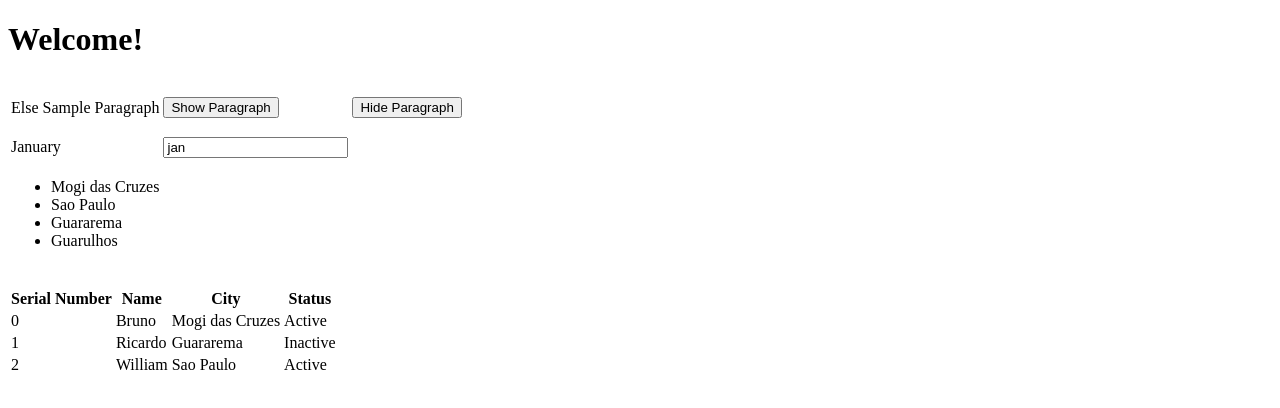
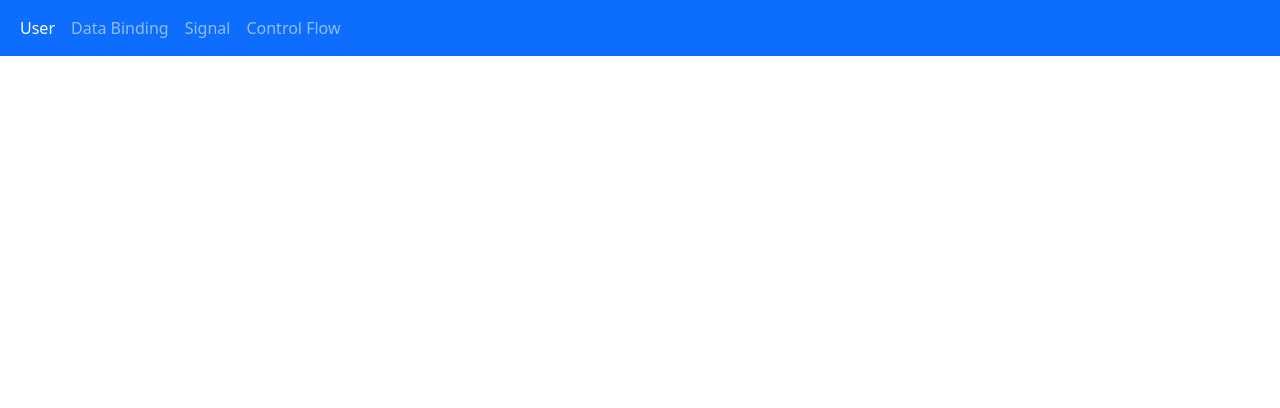
Before and after one commit to MateRamires/Angular_20_Tutorial, an Angular app: page / in a window 1280 px wide. Shown: the top 408 px of the page. Built offline with nearby package versions, Linux system fonts and the light colour scheme.

Commit message:
Adding Routing to the project

```diff
--- a/angular.json
+++ b/angular.json
@@ -25,6 +25,7 @@
               }
             ],
             "styles": [
+              "./node_modules/bootstrap/dist/css/bootstrap.min.css",
               "src/styles.css"
             ]
           },
--- a/src/app/app.html
+++ b/src/app/app.html
@@ -1,3 +1,19 @@
-<h1>Welcome!</h1>
-
-<app-control-flow></app-control-flow>
+<nav class="navbar navbar-expand-sm bg-primary navbar-dark">
+  <div class="container-fluid">
+    <ul class="navbar-nav">
+      <li class="nav-item">
+        <a class="nav-link active" routerLink="user">User</a>
+      </li>
+      <li class="nav-item">
+        <a class="nav-link" routerLink="data-binding">Data Binding</a>
+      </li>
+      <li class="nav-item">
+        <a class="nav-link" routerLink="signal">Signal</a>
+      </li>
+      <li class="nav-item">
+        <a class="nav-link" routerLink="control-flow">Control Flow</a>
+      </li>
+    </ul>
+  </div>
+</nav>
+<router-outlet></router-outlet>
--- a/src/app/app.routes.ts
+++ b/src/app/app.routes.ts
@@ -1,3 +1,24 @@
 import { Routes } from '@angular/router';
+import { User } from './components/user/user';
+import { ControlFlow } from './components/control-flow/control-flow';
+import { DataBinding } from './components/data-binding/data-binding';
+import { SignalExample } from './components/signal-example/signal-example';
 
-export const routes: Routes = [];
+export const routes: Routes = [
+    {
+        path: "user",
+        component: User
+    },
+    {
+        path: "control-flow",
+        component: ControlFlow
+    },
+    {
+        path: "data-binding",
+        component: DataBinding
+    },
+    {
+        path: "signal",
+        component: SignalExample
+    },
+];
```
Also changed, not shown: src/app/app.ts (+2 -5 lines).
